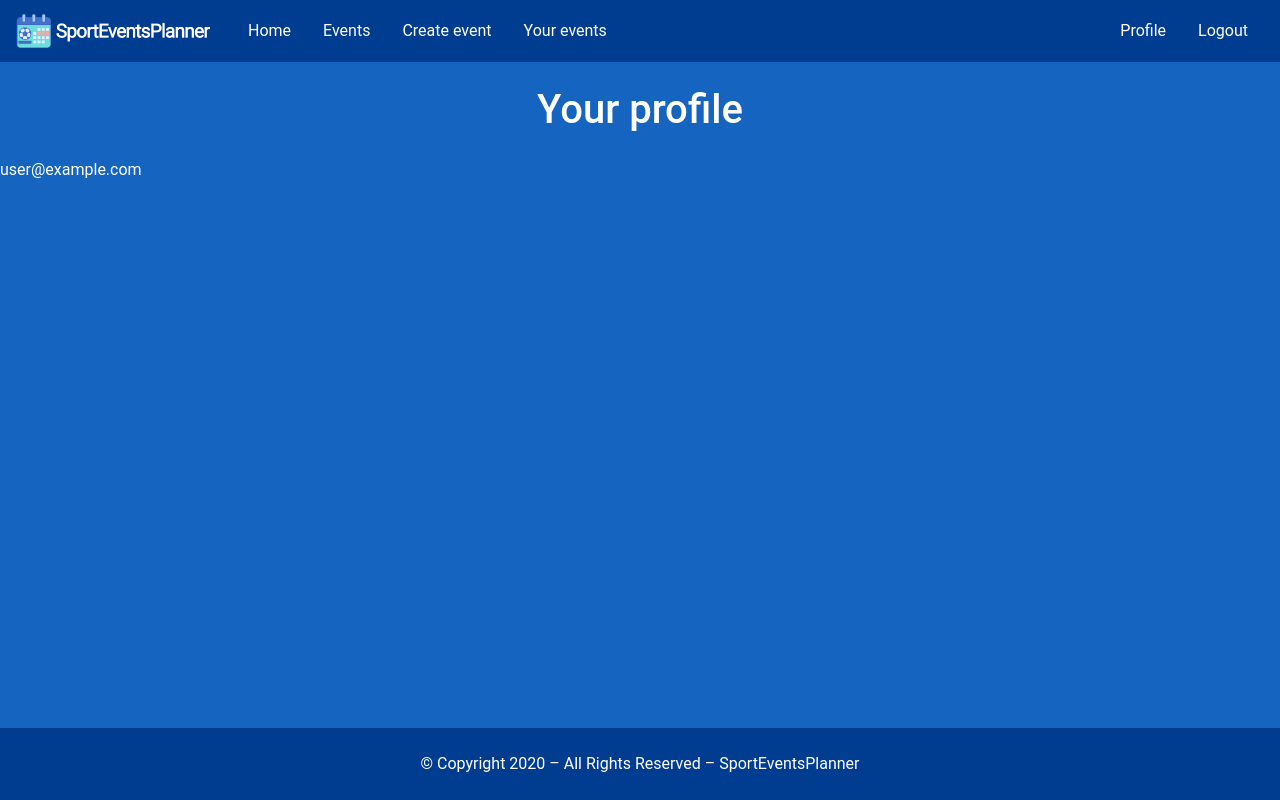
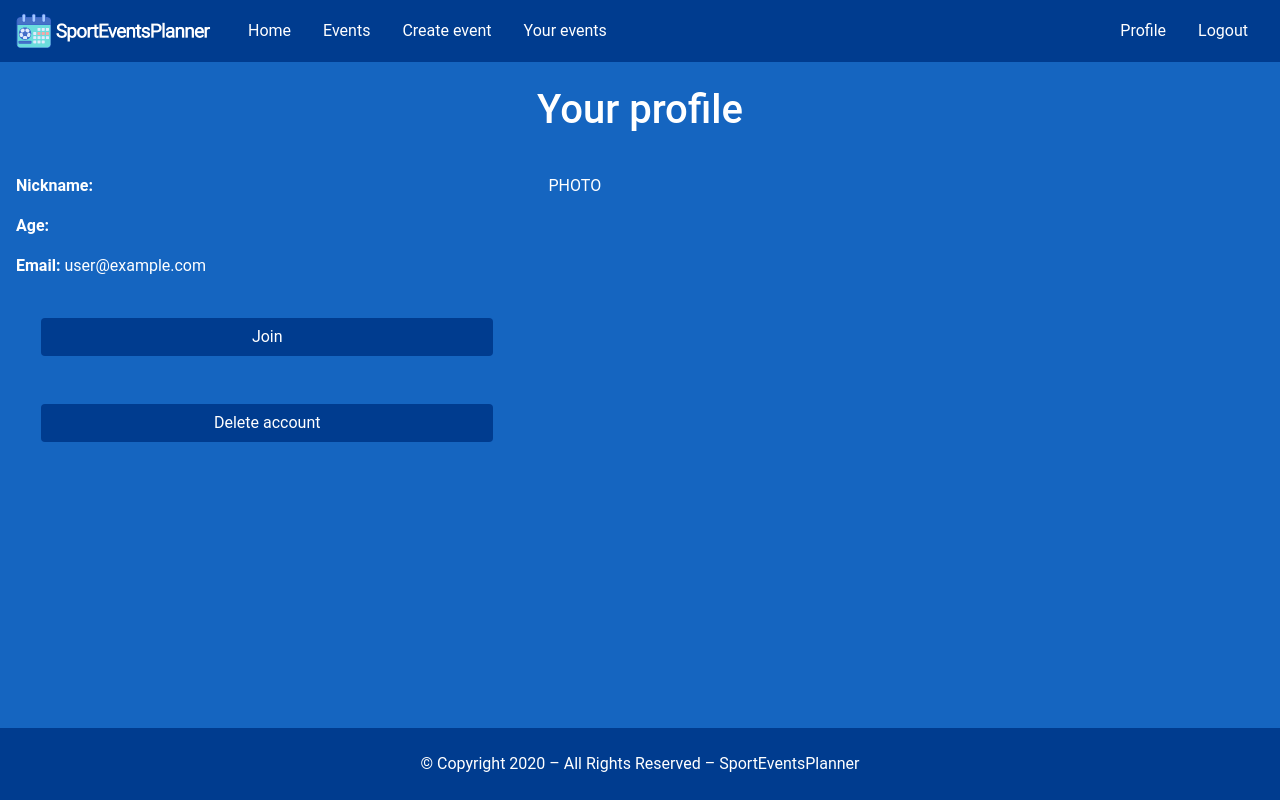
Before and after one commit to trybo/SportEventsPlanner, a Vue app: page /profile in a window 1280 px wide. Built offline with nearby package versions, Linux system fonts and the light colour scheme; no server answers; the database is empty; sample sign-in values are in the browser's storage.

Commit message:
Button Delete account

```diff
--- a/src/components/Profile.vue
+++ b/src/components/Profile.vue
@@ -2,9 +2,23 @@
   <div id="home-container" class="overflow-hidden">
     <Navbar />
     <h1 class="text-center my-4">Your profile</h1>
+    <div class="row p-3 mb-2">
+      <div class="col-md-5">
+        <p><b>Nickname:</b> {{ this.form.nickname }}</p>
+        <p><b>Age:</b> </p>
+        <p><b>Email:</b> {{ this.form.email }}</p>
 
-        <p>{{ this.form.email }}</p>
-        <p>{{ this.form.nickname }}</p>
+        <div class="text-center">
+        <button type="button" class="btn text-white my-4">Join</button>
+      </div>
+      <div class="text-center">
+        <button type="button" class="btn text-white my-4" @click="$emit('deleteUser')">Delete account</button>
+      </div>
+      </div>
+      <div class="col-md-7">
+         PHOTO
+      </div>
+    </div>
     <Footer />
   </div>
 </template>
@@ -39,13 +53,36 @@ export default {
         const db=firebase.firestore();
         db.collection('users').doc(user.uid).get().then(doc=>{
         self.form.email=user.email;
-        self.form.nickname=doc.data().nickname})
+        self.form.nickname=doc.data().nickname
+        self.form.age=doc.data().age})
+
         }
         else{
           router.push('/login')
         }
   })
     }
+  },
+  deleteUser () {
+    firebase.auth().onAuthStateChanged(function(user) {
+    if (user) {
+      console.log('jest')
+      const user = firebase.auth().currentUser;
+      user.delete().then(() => {
+        console.log("User deleted")
+        router.push('/')
+        }).catch(err => {
+          if (err.code === "auth/requires-recent-login") {
+     //Re-authenticate the user and call again the Vue.js method
+  } else {
+     //....
+  }
+    });
+    }
+     else{
+      router.push('/login')
+    }
+    })
   },
   beforeMount(){
     this.getData();
@@ -57,4 +94,8 @@ export default {
   position: relative;
   min-height: 100vh;
 }
+.btn {
+  background-color: #003c8f !important;
+  width: 50%;
+}
 </style>
```
